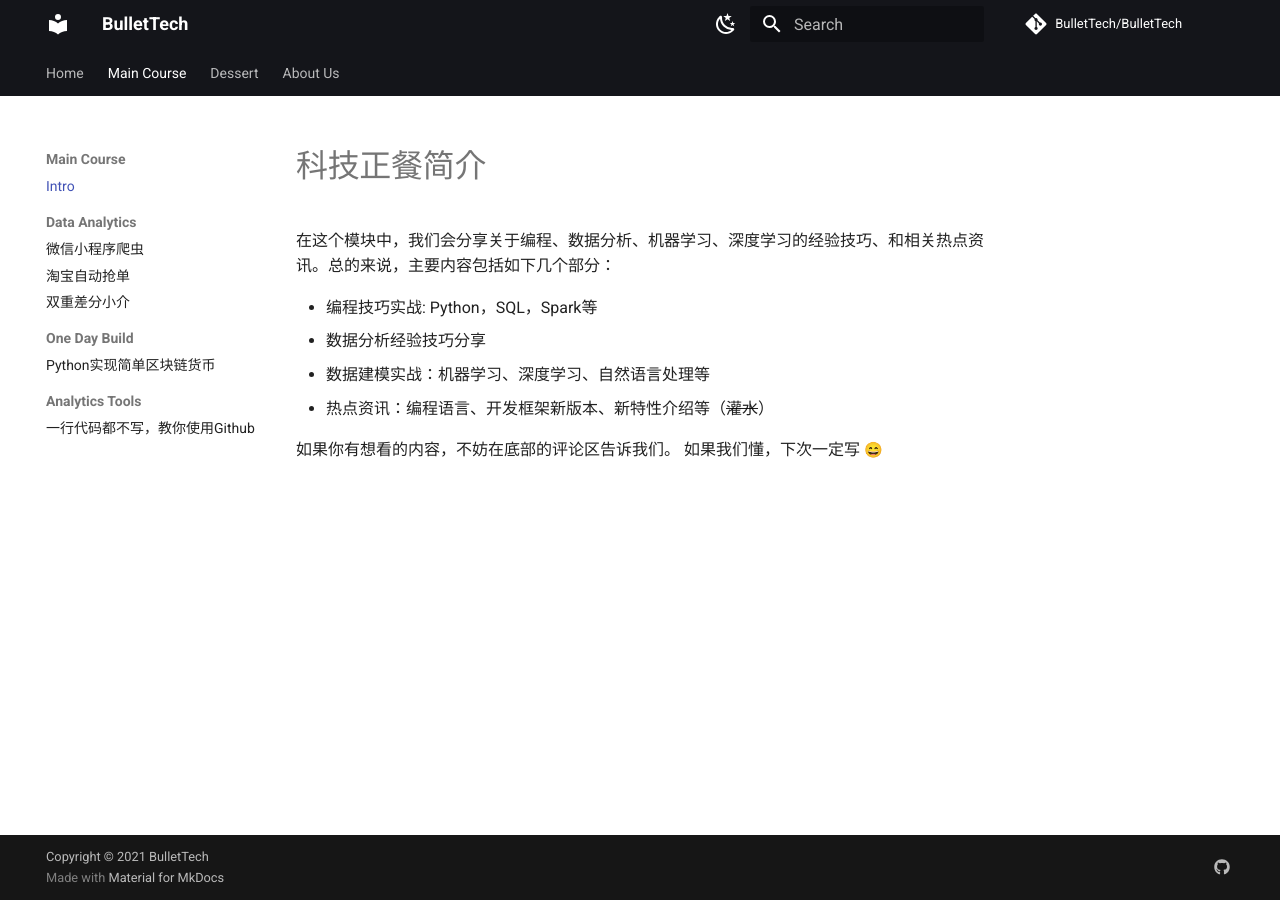
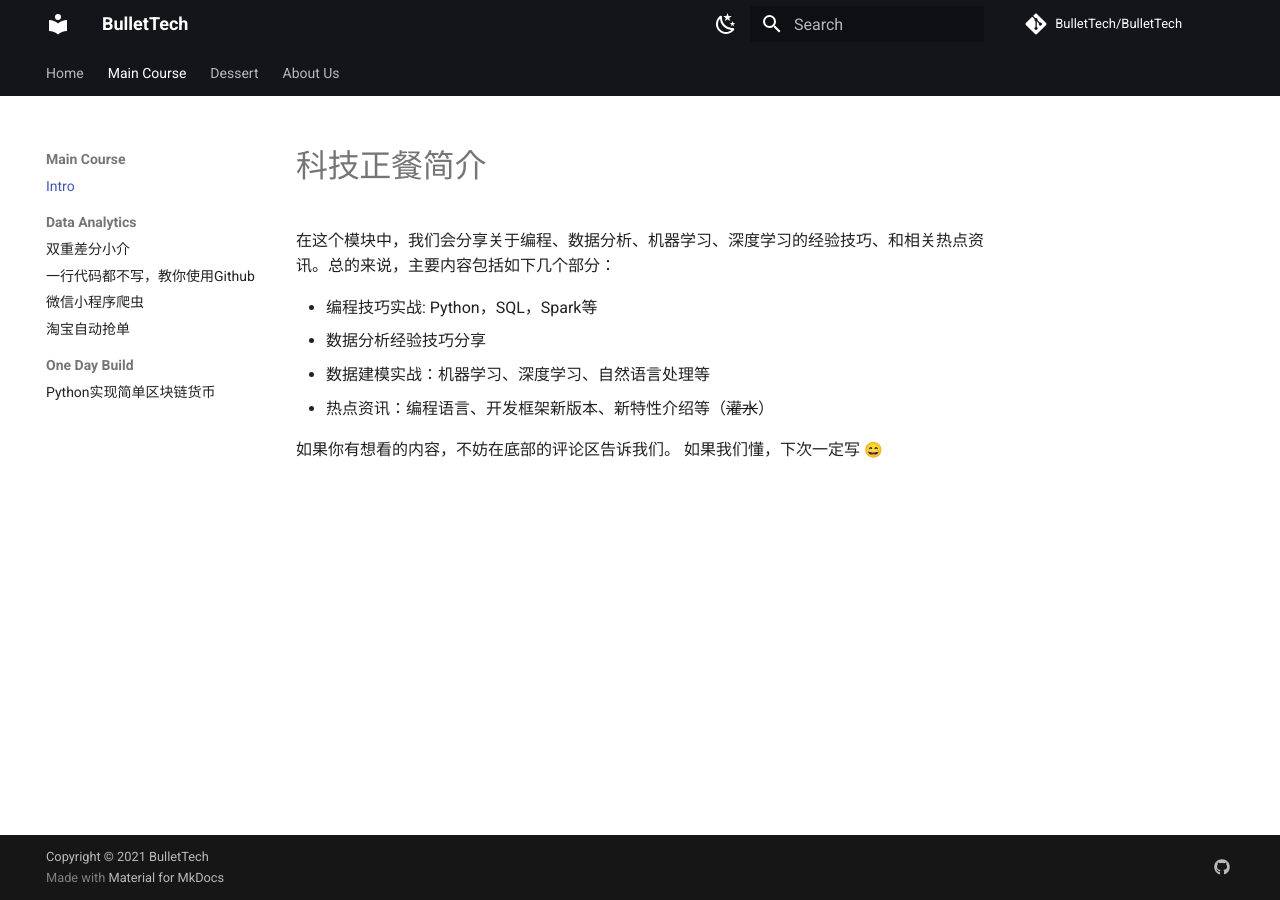
Before and after one commit to BulletTech/BulletTech, an MkDocs documentation site: the page built from docs/Main_course_blog_intro.md, in a window 1280 px wide. Built offline with MkDocs 1.6.1 and Material for MkDocs 9.7.7, drawn with Linux system fonts in a browser that asks for light colours; emoji names are drawn with the system emoji font; comment, search, counter and statistics services are not loaded.

Commit message:
Update order

```diff
--- a/mkdocs.yml
+++ b/mkdocs.yml
@@ -16,13 +16,12 @@ nav:
   - Main Course:
     - Intro: Main_course_blog_intro.md
     - Data Analytics:
+        - 双重差分小介: Main_Course/Data_Analytics/2021-06-24-DID.md
+        - 一行代码都不写，教你使用Github: Main_Course/Analytics_Tools/2021-06-23-Github-Intro.md
         - 微信小程序爬虫: Main_Course/Data_Analytics/2021-06-14-Wechat-Crawler.md
         - 淘宝自动抢单: Main_Course/Data_Analytics/2021-06-08-Taobao-Auto-Order-Script.md
-        - 双重差分小介: Main_Course/Data_Analytics/2021-06-24-DID.md
     - One Day Build:
         - Python实现简单区块链货币: Main_Course/One_Day_Build/2021-06-05-blockchain_intro.md
-    - Analytics Tools:
-        - 一行代码都不写，教你使用Github: Main_Course/Analytics_Tools/2021-06-23-Github-Intro.md
   - Dessert:
     - Intro: Dessert_blog_intro.md
     - Hardware:
```
